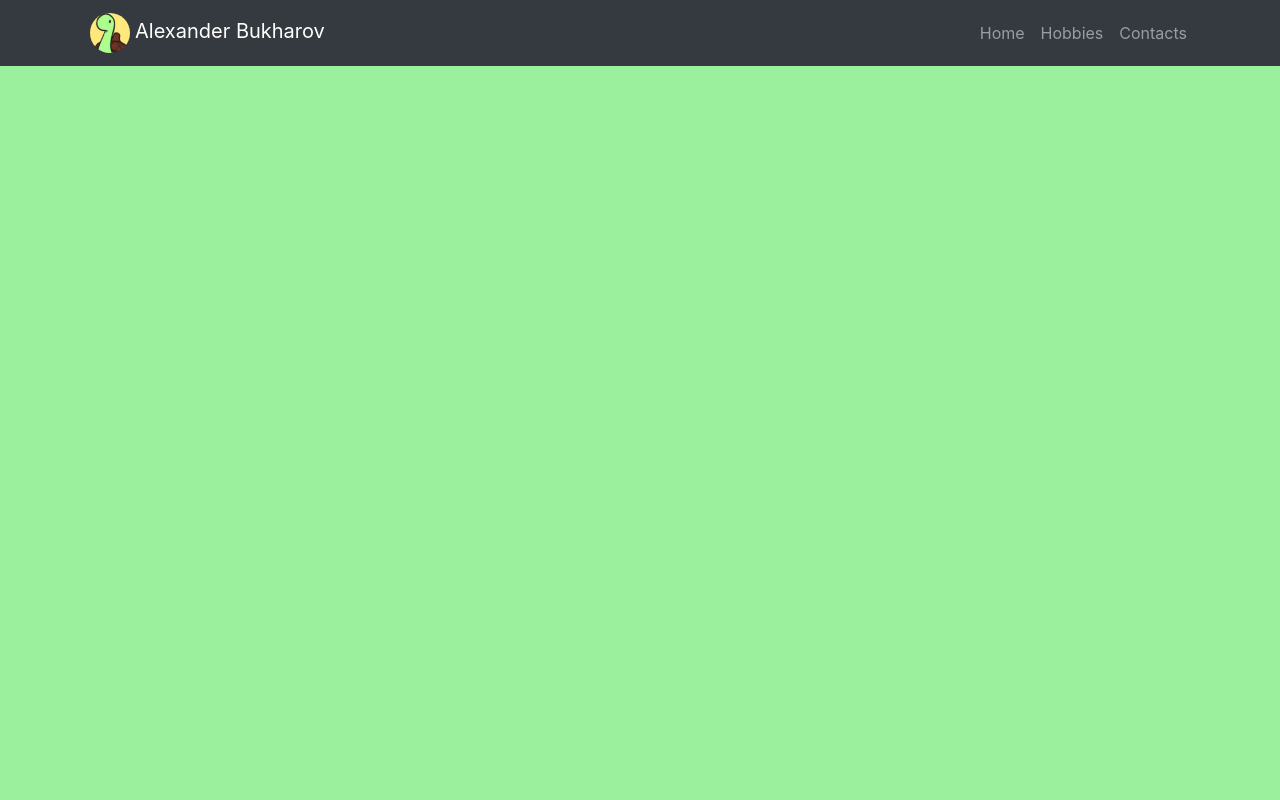
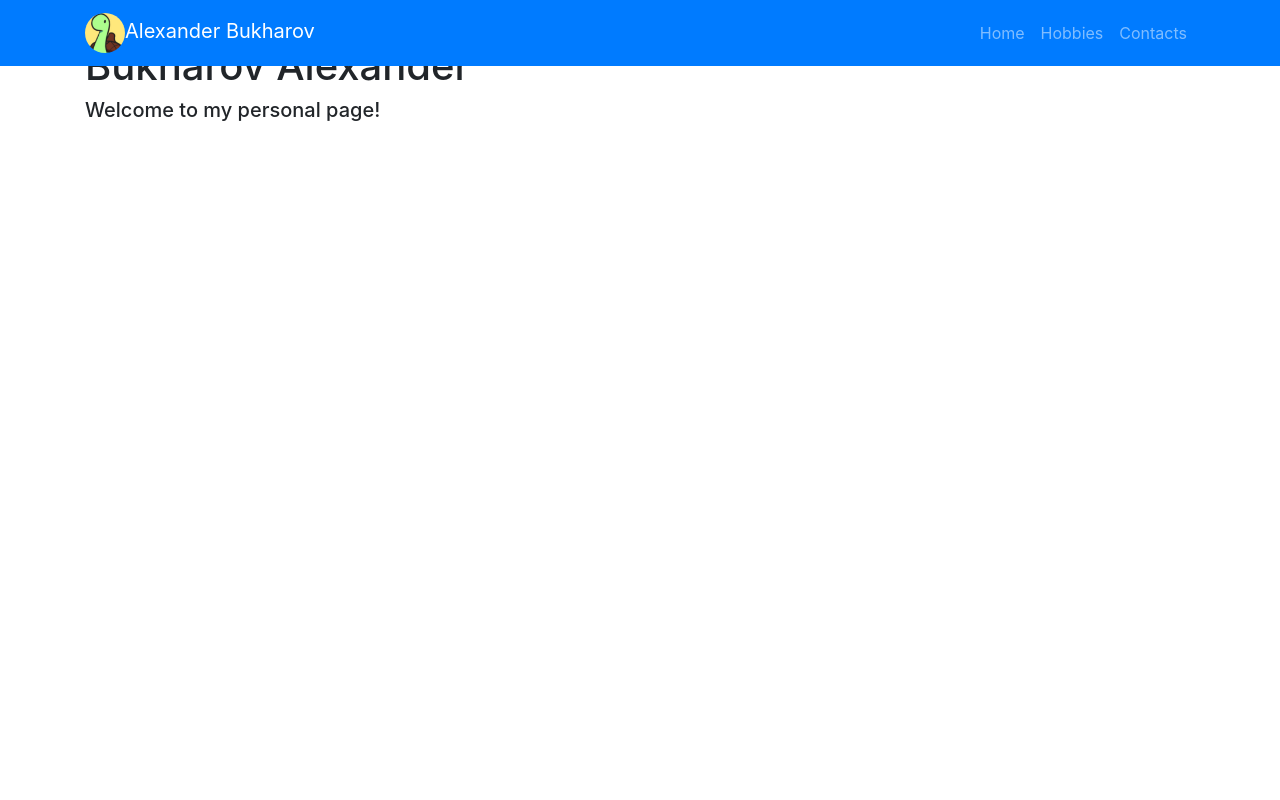
Before and after one commit to buharov-alexander/personal_page, a React (Create React App) app: page / in a window 1280 px wide. Shown: the top 800 px of the page. Built offline with nearby package versions, Linux system fonts and the light colour scheme; the HTML template or start-up script is replaced by a standard one.

Commit message:
add main banner

```diff
--- a/src/contacts/Contacts.js
+++ b/src/contacts/Contacts.js
@@ -3,11 +3,11 @@ import {
   Container,
 } from 'react-bootstrap';
 
-import 'section/Section.scss';
-
 const Contacts = () => (
-  <Container className="b-section b-section_color-green" fluid>
-  </Container>
+  <section>
+    <Container className="b-section">
+    </Container>
+  </section>
 );
 
 export default Contacts;
--- a/src/custom.scss
+++ b/src/custom.scss
@@ -1,13 +1,10 @@
-$headings-font-family:Lato;
-
-$primary:#1a936f;
-$secondary:#c6dabf;
-$success:#88d498;
-$danger:#703B3B;
-$warning:#fec100;
-$light:#f3e9d2;
-$dark:#114b5f;
-$spacer:1rem;
-$border-width:1px;
+$primary:#2f3231;
+$secondary: #ddc34b;
+$light: #FDFBF7;
 
 @import "node_modules/bootstrap/scss/bootstrap";
+
+@import "section/Section.scss";
+@import "header/Header.scss";
+@import "home/Home.scss";
+@import "header/Header.scss";
--- a/src/header/Header.js
+++ b/src/header/Header.js
@@ -4,12 +4,11 @@ import {
 } from 'react-bootstrap';
 
 import logo from 'img/turtle.png';
-import './Header.scss';
 
 const Header = () => (
   <Navbar
     className="b-header"
-    bg="dark"
+    bg="primary"
     variant="dark"
     expand="lg"
     fixed="top"
--- a/src/hobbies/Hobbies.js
+++ b/src/hobbies/Hobbies.js
@@ -3,11 +3,11 @@ import {
   Container,
 } from 'react-bootstrap';
 
-import 'section/Section.scss';
-
 const Hobbies = () => (
-  <Container className="b-section" fluid>
-  </Container>
+  <section>
+    <Container className="b-section">
+    </Container>
+  </section>
 );
 
 export default Hobbies;
--- a/src/home/Home.js
+++ b/src/home/Home.js
@@ -1,13 +1,20 @@
 import React from 'react';
 import {
-  Container,
+  Container, Row, Col,
 } from 'react-bootstrap';
 
-import 'section/Section.scss';
-
 const Home = () => (
-  <Container className="b-section b-section_color-green" fluid>
-  </Container>
+  <section className="b-home b-section">
+    <Container className="b-home__container">
+      <Row className="b-home__row align-items-center">
+        <Col className="b-home__text-block">
+          <h3 className="b-home__text b-home__text_h3">Hello! My name is</h3>
+          <h1 className="b-home__text b-home__text_h1">Bukharov Alexander</h1>
+          <h5 className="b-home__text b-home__text_h5 b-home__text_last">Welcome to my personal page!</h5>
+        </Col>
+      </Row>
+    </Container>
+  </section>
 );
 
 export default Home;
--- /dev/null
+++ b/src/home/Home.scss
@@ -0,0 +1,43 @@
+.b-home {
+  background-image: url("./img/banner.jpg");
+  background-attachment: fixed;
+  background-position: 40%;
+  background-size: auto 100%;
+}
+
+.b-home__container {
+  height: 100%;
+}
+
+.b-home__row {
+  height: 100%;
+}
+
+.b-home__text-block {
+
+  padding-left: 20px;
+
+  &:after {
+    width: 5px;
+    left: 1px;
+    top: 0;
+    bottom: 0;
+    position: absolute;
+    background: $primary;
+    content: "";
+  }
+}
+
+.b-home__text {
+  &.b-home__text_last {
+    margin-bottom: 0;
+  }
+}
+
+@media(min-width: 992px ) {
+  .b-home__text {
+    &.b-home__text_h1 {
+      font-size: 3rem;
+    }
+  }
+}
--- a/src/main/Main.js
+++ b/src/main/Main.js
@@ -6,15 +6,9 @@ import Contacts from 'contacts/Contacts';
 
 const Main = () => (
   <main>
-    <section>
-      <Home />
-    </section>
-    <section>
-      <Hobbies />
-    </section>
-    <section>
-      <Contacts />
-    </section>
+    <Home />
+    <Hobbies />
+    <Contacts />
   </main>
 );
 
--- a/src/section/Section.scss
+++ b/src/section/Section.scss
@@ -1,7 +1,3 @@
 .b-section {
   height: 100vh;
-
-  &.b-section_color-green {
-    background-color: 	#9bf09d;
-  }
 }
```
Also changed, not shown: src/img/banner.jpg (added).
